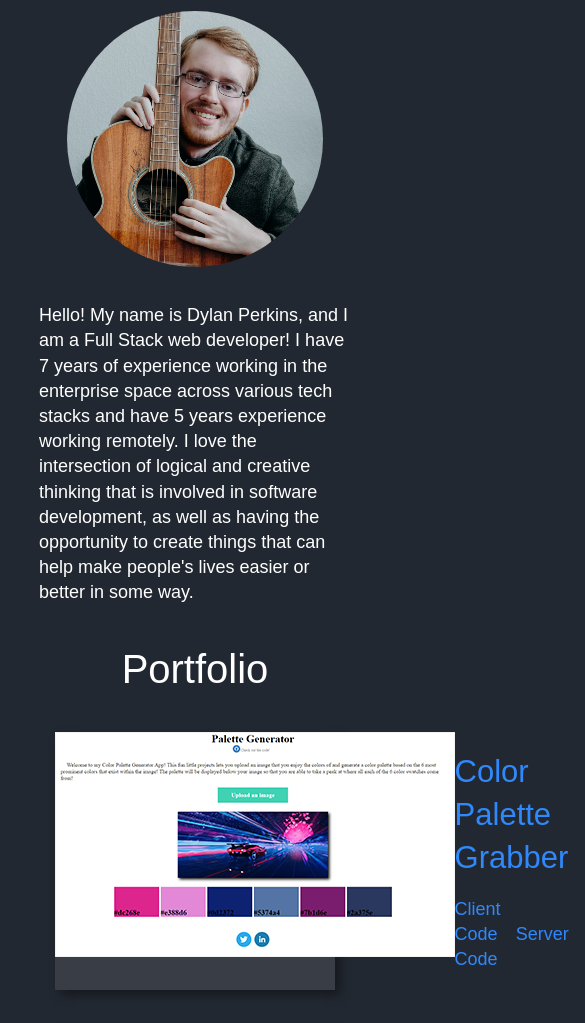
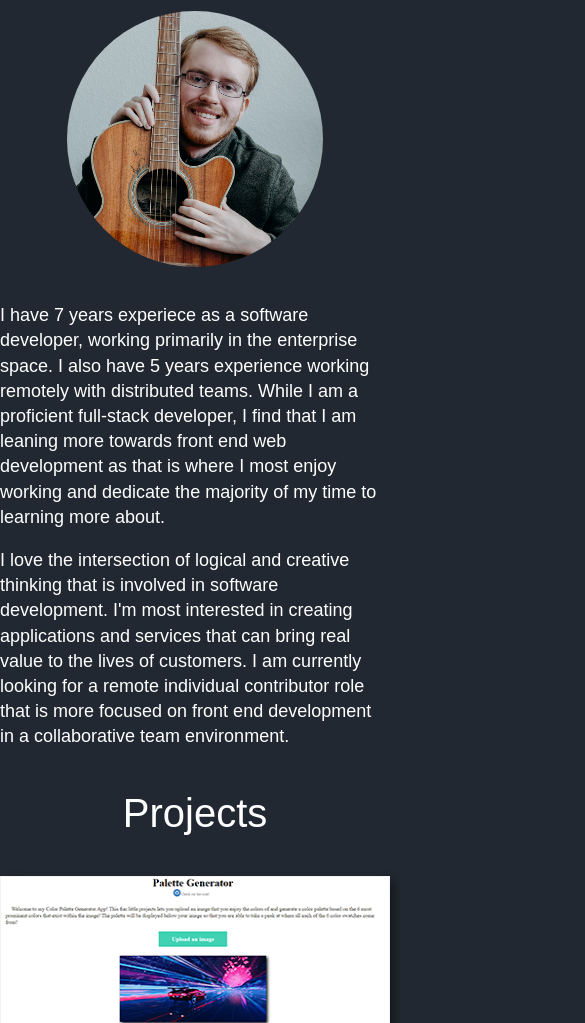
Before and after one commit to dyllper/portfolio, a Gatsby site: page / in a window 390 px wide. Shown: the part 67-1090 px from the top of the page, 585 px wide, since content can reach past the window. Built offline with nearby package versions, Linux system fonts and the light colour scheme; Gatsby itself is replaced by a stand-in of ours.

Commit message:
Updating styling to be more responsive on mobile screens

```diff
--- a/src/components/project-list.js
+++ b/src/components/project-list.js
@@ -28,7 +28,7 @@ export default function ProjectList() {
   `)
   return (
     <section className={styles.projectsSection}>
-      <h2 className={styles.projectsHeading}>Portfolio</h2>
+      <h2 className={styles.projectsHeading}>Projects</h2>
       {data.allMarkdownRemark.edges.map((edge, index) => {
         return <ProjectCard projectEdge={edge} key={index} />
       })}
--- a/src/pages/contact.js
+++ b/src/pages/contact.js
@@ -49,8 +49,9 @@ const LongPageNamePage = () => {
       <section className={styles.contactSection}>
         <div className={styles.contactContainer}>
           <p>
-            If you would like to get in contact with me, feel free to reach out
-            via <a href="https://twitter.com/dyllper">Twitter</a>,{" "}
+            If you would like to get in contact with me to discuss employment
+            opportunities, web development in general, or keyboards, feel free
+            to reach out via <a href="https://twitter.com/dyllper">Twitter</a>,{" "}
             <a href="https://www.linkedin.com/in/perkinsdylan/">LinkedIn</a>, or
             by filling out the contact form below!
           </p>
--- a/src/pages/index.js
+++ b/src/pages/index.js
@@ -30,13 +30,20 @@ const IndexPage = () => {
           alt="Image of Dylan Perkins smiling with a guitar."
         />
         <p>
-          Hello! My name is Dylan Perkins, and I am a Full Stack web developer!
-          I have 7 years of experience working in the enterprise space across
-          various tech stacks and have 5 years experience working remotely. I
-          love the intersection of logical and creative thinking that is
-          involved in software development, as well as having the opportunity to
-          create things that can help make people's lives easier or better in
-          some way.
+          I have 7 years experiece as a software developer, working primarily in
+          the enterprise space. I also have 5 years experience working remotely
+          with distributed teams. While I am a proficient full-stack developer,
+          I find that I am leaning more towards front end web development as
+          that is where I most enjoy working and dedicate the majority of my
+          time to learning more about.
+        </p>
+        <p>
+          I love the intersection of logical and creative thinking that is
+          involved in software development. I'm most interested in creating
+          applications and services that can bring real value to the lives of
+          customers. I am currently looking for a remote individual contributor
+          role that is more focused on front end development in a collaborative
+          team environment.
         </p>
       </section>
       <ProjectList />
--- a/src/styles/Utilities/variables.scss
+++ b/src/styles/Utilities/variables.scss
@@ -15,7 +15,7 @@ $margin-small: 1.8rem;
 $bg-color: #222831;
 $bg-color-alt: #393e46;
 $text-color: #fff;
-$link-color: #2f89fc;
+$link-color: #14b5ff;
 $button-color: #30e3ca;
 
 /* Colors for light mode if toggle is ever implemented
--- a/src/styles/header.module.scss
+++ b/src/styles/header.module.scss
@@ -40,3 +40,9 @@
     border-color: $button-color;
   }
 }
+
+@media (max-height: 800px) {
+  .typewriter {
+    font-size: 2.4rem;
+  }
+}
--- a/src/styles/layout.module.scss
+++ b/src/styles/layout.module.scss
@@ -2,8 +2,8 @@
 @import "./Utilities/variables.scss";
 
 .appBody {
-  width: 80%;
-  max-width: 128rem;
+  width: 90%;
+  max-width: 114rem;
   min-height: 85vh;
   margin: 0 auto;
 }
@@ -26,3 +26,18 @@
     margin: 0.5rem 0.5rem;
   }
 }
+
+@media (max-width: 1100px) {
+  .footer {
+    flex-direction: column-reverse;
+    justify-content: center;
+    align-items: center;
+  }
+}
+
+@media (max-width: 400px) {
+  .appBody {
+    width: 100%;
+    margin: 0;
+  }
+}
--- a/src/styles/project-card.module.scss
+++ b/src/styles/project-card.module.scss
@@ -31,3 +31,34 @@
     margin-right: $margin-small;
   }
 }
+
+@media (max-width: 1100px) {
+  .projectCard {
+    flex-direction: column;
+    width: 400px;
+  }
+
+  .projectInfo {
+    margin: $margin-small 1rem;
+  }
+}
+
+@media (max-width: 400px) {
+  .projectCard {
+    flex-direction: column;
+    width: 100%;
+  }
+
+  .projectInfo {
+    width: 100%;
+    margin: $margin-small 1rem;
+  }
+
+  .projectImage {
+    width: 100%;
+
+    img {
+      width: 100%;
+    }
+  }
+}
```
